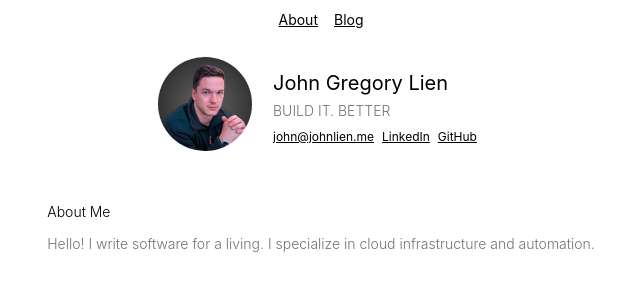
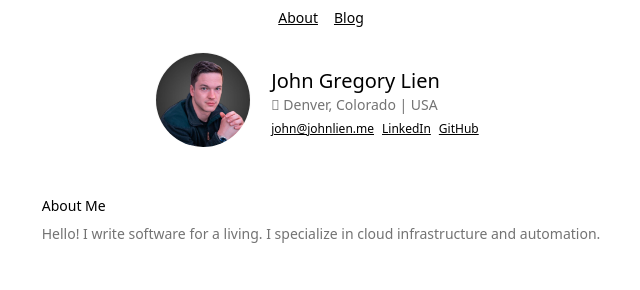
Before and after one commit to jglien/www, an Astro site: page / in a window 1280 px wide. Shown: the whole page, without its empty margins (319-959 px from the left). Built offline with nearby package versions, Linux system fonts and the light colour scheme; Astro itself is replaced by a stand-in of ours; a web font is replaced by a local one.

Commit message:
Add new font and update title

```diff
--- a/package.json
+++ b/package.json
@@ -1,7 +1,7 @@
 {
   "name": "www",
   "type": "module",
-  "version": "0.0.1",
+  "version": "0.0.2",
   "scripts": {
     "dev": "sst bind astro dev",
     "start": "astro dev",
--- a/src/components/BaseHead.astro
+++ b/src/components/BaseHead.astro
@@ -1,4 +1,6 @@
 ---
+import "../styles/global.css";
+const { title } = Astro.props;
 ---
 
 <meta charset="utf-8" />
@@ -18,9 +20,4 @@
 <link rel="mask-icon" href="/favicons/safari-pinned-tab.svg" color="#5bbad5">
 <link rel="manifest" href="/favicons/site.webmanifest">
 
-<meta name="msapplication-TileColor" content="#1b1d20" />
-<meta name="theme-color" content="#1b1d20" />
-
-<!-- Inter Font: https://rsms.me/inter/ -->
-<link rel="preconnect" href="https://rsms.me/" />
-<link rel="stylesheet" href="https://rsms.me/inter/inter.css" />
+<title>{title}</title>
--- a/src/components/Hero.astro
+++ b/src/components/Hero.astro
@@ -23,7 +23,7 @@ import { contact } from "../constants";
             John Gregory Lien
           </h1>
           <p class="text-sm font-light text-neutral-500">
-            BUILD IT. BETTER
+             Denver, Colorado | USA
           </p>
           { contact && <p>
             {contact.map((c) => <a
--- a/src/layouts/BaseLayout.astro
+++ b/src/layouts/BaseLayout.astro
@@ -1,11 +1,12 @@
 ---
 import BaseHead from "../components/BaseHead.astro";
 import Navbar from "../components/Navbar.astro";
+const { title } = Astro.props;
 ---
 
 <html lang="en">
   <head>
-    <BaseHead />
+    <BaseHead title={title} />
   </head>
 
   <body class="bg-white dark:bg-black">
--- a/src/layouts/MdLayout.astro
+++ b/src/layouts/MdLayout.astro
@@ -3,12 +3,18 @@ import BaseLayout from "./BaseLayout.astro";
 const { frontmatter } = Astro.props;
 ---
 
-<BaseLayout>
+<BaseLayout title={frontmatter.title} >
   <div class="flex-col justify-center mx-auto max-w-7xl gap-6 py-5 px-2 text-sm font-light">
     <div class="bg-gray-100 dark:bg-gray-900 rounded-2xl">
-      <div class="p-6 prose dark:prose-invert prose-img:rounded-lg">
+      <div class="cust-markdown p-6 prose dark:prose-invert prose-img:rounded-lg">
         <slot />
       </div>
     </div>
   </div>
 </BaseLayout>
+
+<style>
+  .cust-markdown {
+    font-family: "system-ui";
+  }
+</style>
--- a/src/pages/blog.astro
+++ b/src/pages/blog.astro
@@ -3,11 +3,11 @@ import BaseLayout from "../layouts/BaseLayout.astro";
 const posts = await Astro.glob("./posts/*.{md,mdx}");
 ---
 
-<BaseLayout>
+<BaseLayout title="John G Lien | Blog" >
   <section>
         <div class="flex flex-col mx-auto max-w-xl gap-2 p-4 text-sm font-light">
           {
-            posts.map((p) => (
+            posts.sort((a, b) => b.frontmatter.date > a.frontmatter.date ? 1 : -1).map((p) => (
               <div class="items-center text-neutral-500">
                 <p class="text-black dark:text-white">{p.frontmatter.title}</p>
                 <p class="text-neutral-400 dark:text-neutral-400">{p.frontmatter.date.split("T")[0]}</p>
--- a/src/pages/index.astro
+++ b/src/pages/index.astro
@@ -4,9 +4,6 @@ import Hero from "../components/Hero.astro";
 import { AstroSeo } from "@astrolib/seo";
 ---
 
-<!---
-Use AstroSeo in all the pages you want different Seo than the index page
--->
 <AstroSeo
   title="John G Lien"
   description="Personal site of John G Lien"
--- /dev/null
+++ b/src/styles/global.css
@@ -0,0 +1,11 @@
+/* The integration's default injected base.css file */
+@tailwind base;
+@tailwind components;
+@tailwind utilities;
+
+@layer base {
+  @font-face {
+    font-family: "Arimo Nerd Font";
+    src: url(/fonts/ArimoNerdFont-Regular.ttf);
+  }
+}
--- a/tailwind.config.cjs
+++ b/tailwind.config.cjs
@@ -3,109 +3,11 @@ const defaultTheme = require("tailwindcss/defaultTheme");
 module.exports = {
   content: ["./src/**/*.{astro,html,js,jsx,md,mdx,svelte,ts,tsx,vue}"],
   theme: {
-    fontSize: {
-      xs: [
-        "0.75rem",
-        {
-          lineHeight: "1rem",
-        },
-      ],
-      sm: [
-        "0.875rem",
-        {
-          lineHeight: "1.5rem",
-        },
-      ],
-      base: [
-        "1rem",
-        {
-          lineHeight: "1.75rem",
-        },
-      ],
-      lg: [
-        "1.125rem",
-        {
-          lineHeight: "2rem",
-        },
-      ],
-      xl: [
-        "1.25rem",
-        {
-          lineHeight: "2rem",
-        },
-      ],
-      "2xl": [
-        "1.5rem",
-        {
-          lineHeight: "2rem",
-        },
-      ],
-      "3xl": [
-        "2rem",
-        {
-          lineHeight: "2.5rem",
-        },
-      ],
-      "4xl": [
-        "2.5rem",
-        {
-          lineHeight: "3.5rem",
-        },
-      ],
-      "5xl": [
-        "3rem",
-        {
-          lineHeight: "3.5rem",
-        },
-      ],
-      "6xl": [
-        "3.75rem",
-        {
-          lineHeight: "1",
-        },
-      ],
-      "7xl": [
-        "4.5rem",
-        {
-          lineHeight: "1.1",
-        },
-      ],
-      "8xl": [
-        "6rem",
-        {
-          lineHeight: "1",
-        },
-      ],
-      "9xl": [
-        "8rem",
-        {
-          lineHeight: "1",
-        },
-      ],
-    },
-    extend: {
-      colors: {
-        "accent": {
-          "50": "#E5E5FF",
-          "100": "#CCCCFF",
-          "200": "#9999FF",
-          "300": "#6666FF",
-          "400": "#3333FF",
-          "500": "#0000FF",
-          "600": "#0000CC",
-          "700": "#000099",
-          "800": "#000066",
-          "900": "#000033"
-        },
-      },
-      fontFamily: {
-        sans: ["Inter", ...defaultTheme.fontFamily.sans],
-
-      },
+    fontFamily: {
+      sans: ['"Arimo Nerd Font"', ...defaultTheme.fontFamily.sans],
     },
   },
   plugins: [
     require('@tailwindcss/typography'),
-    // ...
   ],
 };
```
Also changed, not shown: 1 other file.
